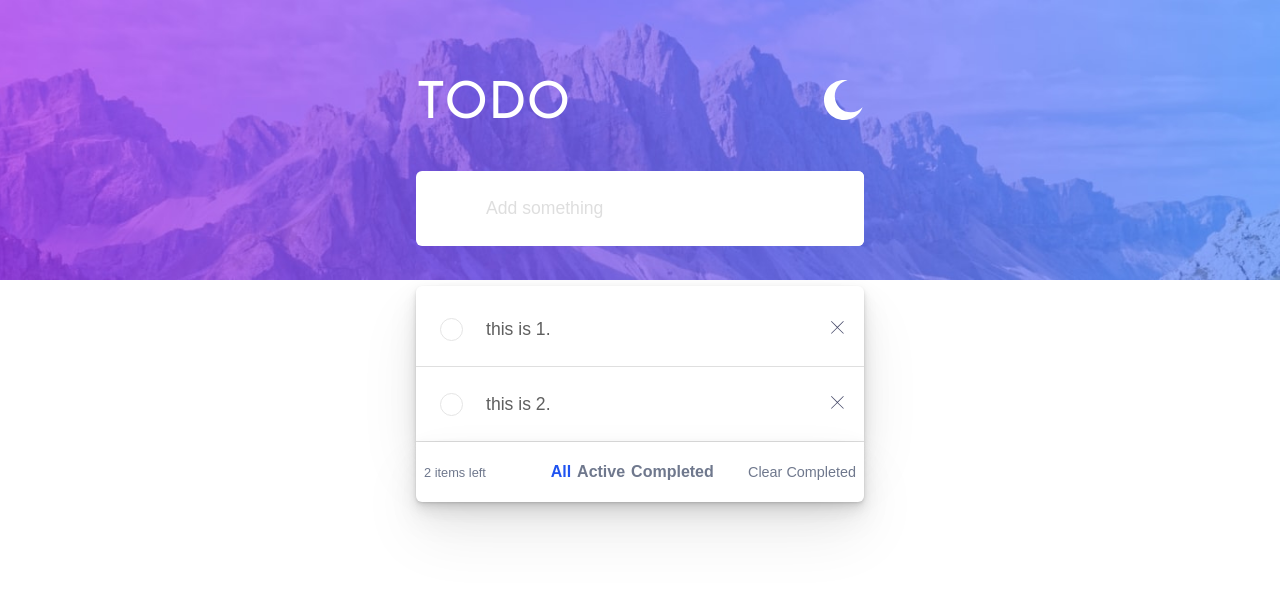
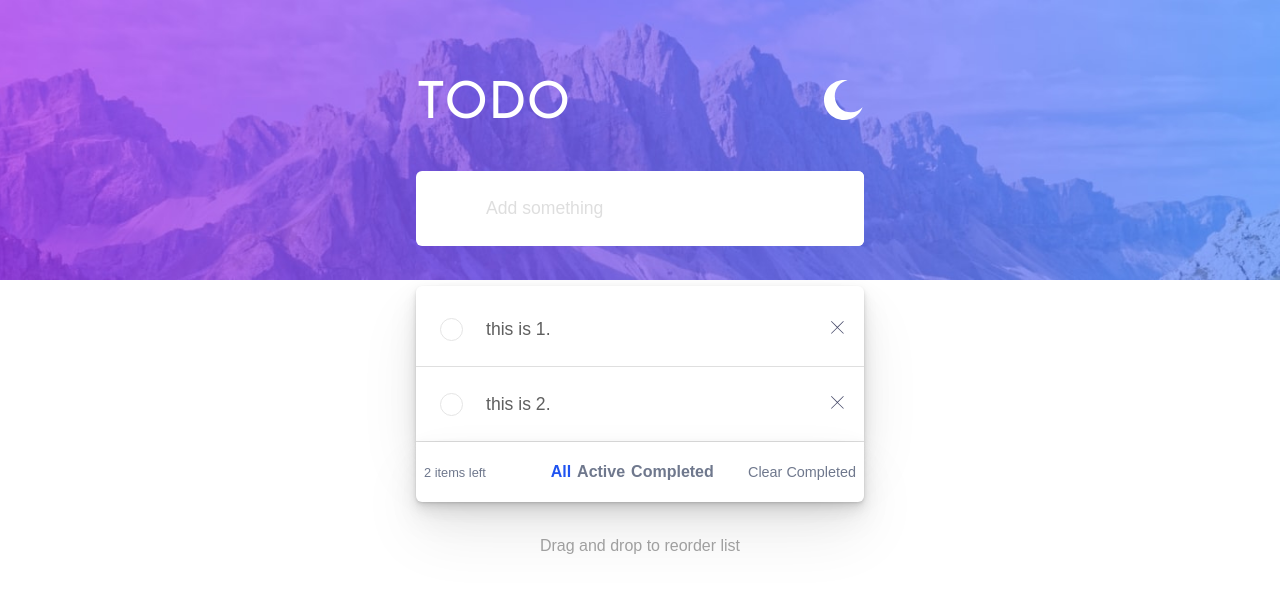
Before and after one commit to chaoting-sun/todo-app, a React (Vite) app: page / in a window 1280 px wide. Shown: the top 592 px of the page. Built offline with nearby package versions, Linux system fonts and the light colour scheme; a web font is replaced by a local one.

Commit message:
change css to styled components: Reminder

```diff
--- a/src/containers/Root.jsx
+++ b/src/containers/Root.jsx
@@ -5,12 +5,21 @@ import TodoInput from "../components/TodoInput";
 import TodoMain from "../components/TodoMain";
 import TodoFooter from "../components/TodoFooter";
 import { DarkModeContext } from "../hooks/DarkModeContext";
+import styled from "styled-components";
 
 const currentTodos = [
   { id: 0, detail: "this is 1.", isCompleted: false },
   { id: 1, detail: "this is 2.", isCompleted: false },
 ];
 let nextTodoId = 2;
+
+const Reminder = styled.div`
+  color: #a4a4a4;
+  width: 100%;
+  margin-top: 35px;
+  font-family: var(--card-fonttype);
+  text-align: center;
+`
 
 const statusFilter = {
   All: () => true,
@@ -82,6 +91,9 @@ const Root = () => {
           selectView={selectView}
           clearCompleted={clearCompleted}
         />
+        <Reminder>
+          Drag and drop to reorder list
+        </Reminder>
       </div>
     </>
   );
```
